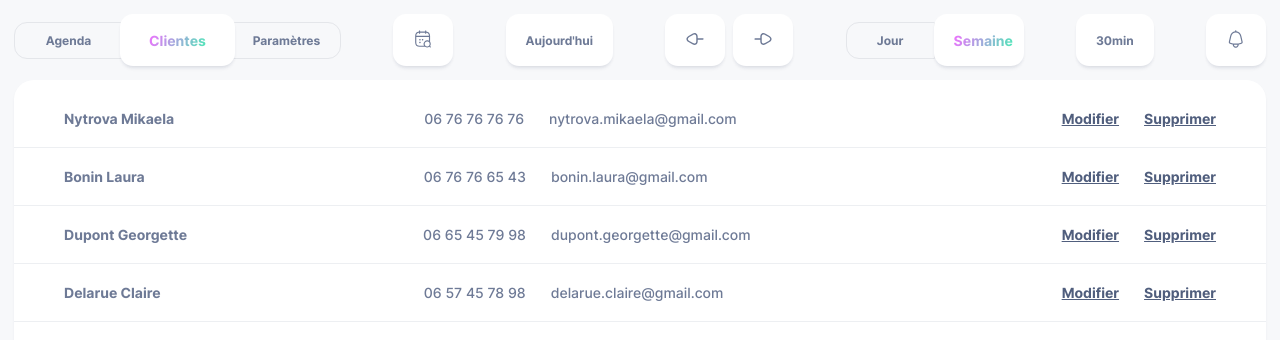
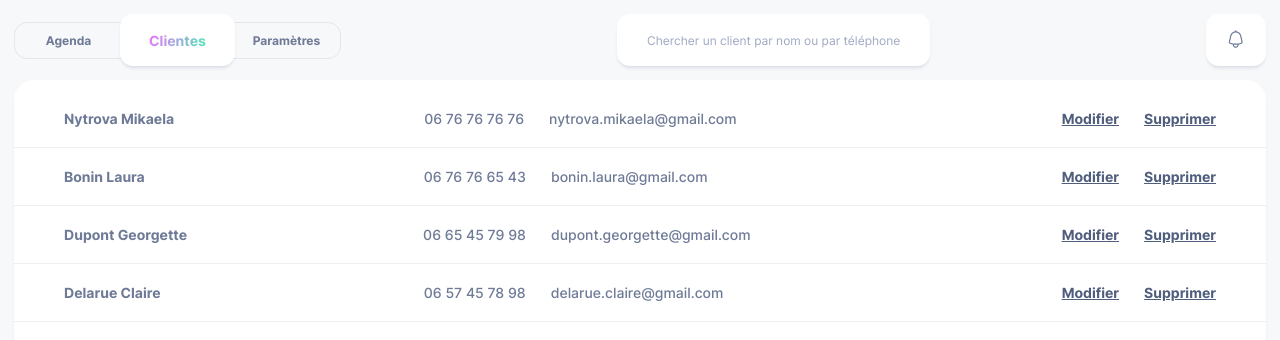
Before and after one commit to jpjcq/proplanner-admin, a React (Vite) app: page / in a window 1280 px wide. Both pictures are taken after a click on the element "Clientes". Shown: the top 340 px of the page. Built offline with nearby package versions, Linux system fonts and the light colour scheme.

Commit message:
search bar done

```diff
--- a/src/App.tsx
+++ b/src/App.tsx
@@ -10,9 +10,9 @@ import SliderContext from "./contexts/slider/slider-context";
 
 export default function App() {
   const [isDatePickerOpen, setIsDatePickerOpen] = useState(false);
+  const [searchBarContent, setSearchBarContent] = useState("");
   const sliderRef = useRef<Slider>(null);
   const sliderCtx = useContext(SliderContext);
-
   const goToSlide = (index: number): void => {
     sliderRef.current?.slickGoTo(index);
     sliderCtx.setActiveSlider(index);
@@ -30,14 +30,18 @@ export default function App() {
   };
   return (
     <>
-      <Navbar onDatePickerClick={setIsDatePickerOpen} goToSlide={goToSlide} />
+      <Navbar
+        onDatePickerClick={setIsDatePickerOpen}
+        goToSlide={goToSlide}
+        searchBarContent={setSearchBarContent}
+      />
       <DatePicker
         isOpen={isDatePickerOpen}
         onDismiss={() => setIsDatePickerOpen(false)}
       />
       <Slider {...settings} ref={sliderRef}>
         <Agenda />
-        <CustomerList />
+        <CustomerList searchBarContent={searchBarContent} />
         <Agenda />
       </Slider>
     </>
--- a/src/components/CustomerList/index.tsx
+++ b/src/components/CustomerList/index.tsx
@@ -1,4 +1,4 @@
-import styled from "styled-components";
+import styled, { IntrinsicElementsKeys } from "styled-components";
 import { SmallSubHeader } from "../../theme/text";
 import { Link } from "../Link";
 import { Customer } from "../../types/customer";
@@ -40,8 +40,22 @@ const Links = styled.div`
   justify-content: flex-end;
 `;
 
-export default function CustomerList() {
-  const customerList = dummyCustomers.map((customer, index, array) => (
+interface CustomerListProps {
+  searchBarContent: string;
+}
+
+export default function CustomerList({ searchBarContent }: CustomerListProps) {
+  const searchResultList = dummyCustomers.filter((customer, _, array) => {
+    if (searchBarContent.charAt(0) === "0") {
+      return customer.tel
+        .replace(/\s/g, "")
+        .match(searchBarContent.replace(/\s/g, ""));
+    } else {
+      return customer.name.toLowerCase().match(searchBarContent.toLowerCase());
+    }
+  });
+
+  const fullCustomerList = searchResultList.map((customer, index, array) => (
     <Fragment key={index}>
       <CustomerLine>
         <Name>
@@ -63,5 +77,5 @@ export default function CustomerList() {
       <SeparatorLight />
     </Fragment>
   ));
-  return <RelativeWrapper>{customerList}</RelativeWrapper>;
+  return <RelativeWrapper>{fullCustomerList}</RelativeWrapper>;
 }
--- a/src/components/Navbar/index.tsx
+++ b/src/components/Navbar/index.tsx
@@ -1,11 +1,14 @@
 import { DateTime } from "luxon";
-import { Dispatch, SetStateAction, useContext } from "react";
-import styled from "styled-components";
+import { Dispatch, RefObject, SetStateAction, useContext } from "react";
+import styled, { useTheme } from "styled-components";
 import AgendaContext from "../../contexts/agenda/agenda-context";
+import SliderContext from "../../contexts/slider/slider-context";
+import { Theme } from "../../theme/colors";
 import ArrowLeft from "../Icons/ArrowLeft";
 import ArrowRight from "../Icons/ArrowRight";
 import Bell from "../Icons/Bell";
 import Calendar from "../Icons/Calendar";
+import SearchBar from "../SearchBar";
 import DayWeekSwitch from "./DayWeekSwitch";
 import NavButton from "./NavButton";
 import PageSwitcher from "./PageSwitcher";
@@ -21,16 +24,31 @@ const ArrowsWrapper = styled.div`
   display: flex;
 `;
 
+const spring = {
+  type: "spring",
+  stiffness: 700,
+  damping: 30,
+};
+
 interface NavbarProps {
   onDatePickerClick: Dispatch<SetStateAction<boolean>>;
   goToSlide: (index: number) => void;
+  searchBarContent: Dispatch<SetStateAction<string>>;
 }
 
-export default function Navbar({ onDatePickerClick, goToSlide }: NavbarProps) {
+export default function Navbar({
+  onDatePickerClick,
+  goToSlide,
+  searchBarContent,
+}: NavbarProps) {
   const agendaCtx = useContext(AgendaContext);
+  const sliderCtx = useContext(SliderContext);
+  const theme = useTheme() as Theme;
   return (
     <Wrapper>
       <PageSwitcher goToSlide={goToSlide} />
+      {sliderCtx.activeSlider === 0 && (
+        <>
           <NavButton onClick={() => onDatePickerClick(true)}>
             <Calendar />
           </NavButton>
@@ -58,7 +76,9 @@ export default function Navbar({ onDatePickerClick, goToSlide }: NavbarProps) {
                   ? agendaCtx.setSelectedDay(
                       agendaCtx.selectedDay.plus({ week: 1 })
                     )
-              : agendaCtx.setSelectedDay(agendaCtx.selectedDay.plus({ day: 1 }))
+                  : agendaCtx.setSelectedDay(
+                      agendaCtx.selectedDay.plus({ day: 1 })
+                    )
               }
             >
               <ArrowRight />
@@ -68,6 +88,18 @@ export default function Navbar({ onDatePickerClick, goToSlide }: NavbarProps) {
           <NavButton onClick={() => agendaCtx.toogleTimeInterval()}>
             {agendaCtx.timeInterval}min
           </NavButton>
+        </>
+      )}
+      {sliderCtx.activeSlider === 1 && (
+        <>
+          <SearchBar
+            placeholder="Chercher un client par nom ou par téléphone"
+            whileFocus={{ boxShadow: theme.boxShadowMedium.inset }}
+            transition={spring}
+            onChange={e => searchBarContent(e.target.value)}
+          />
+        </>
+      )}
       <NavButton>
         <Bell />
       </NavButton>
--- /dev/null
+++ b/src/components/SearchBar/index.tsx
@@ -0,0 +1,19 @@
+import { motion } from "framer-motion";
+import styled from "styled-components";
+
+const SearchBar = styled(motion.input)`
+  min-width: 313px;
+  height: 52px;
+  padding: 0 30px;
+  border: none;
+  border-radius: 13px;
+  background-color: ${({ theme }) => theme.white};
+  box-shadow: ${({ theme }) => theme.boxShadowMedium.outset};
+  &::placeholder {
+    font-size: 12px;
+    font-weight: 400;
+    color: ${({ theme }) => theme.colors.policeLight};
+  }
+`;
+
+export default SearchBar;
```
Lines whose indentation alone changed are shown as unchanged.
